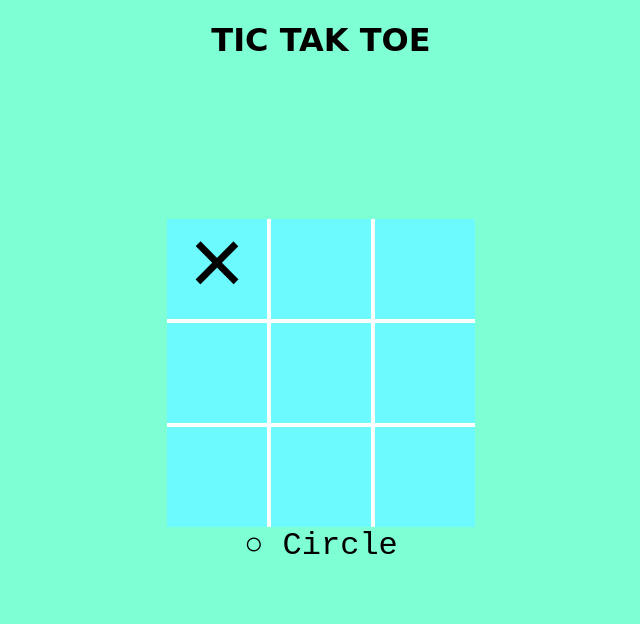
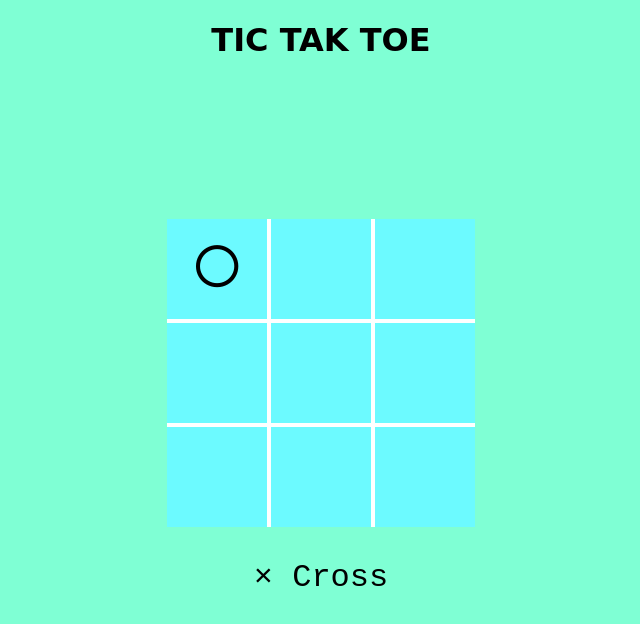
Before and after one commit to achyuth-k-t1/project1, a plain HTML site: page index.html in a window 1280 px wide. Both pictures are taken after a click on the element 538 px from the left and 271 px from the top of the page. Shown: the whole page, without its empty margins (319-959 px from the left). Drawn offline with Linux system fonts and the light colour scheme.

Commit message:
slight changes

```diff
--- a/index.html
+++ b/index.html
@@ -26,7 +26,7 @@
       <div class="x h" id="8"></div>
       <div class="x i" id="9"></div>
   </div>
-  <div class="result">&#215; Cross</div>
+  <div class="result"></div>
 
   </div>
 
--- a/javascript.js
+++ b/javascript.js
@@ -1,6 +1,13 @@
+let array=[undefined, undefined, undefined,undefined, undefined, undefined,undefined, undefined, undefined]
+let random=parseInt(Math.random()*2)
+let value;
+if(random==0){value='&#215;'
+document.querySelector('.result').innerHTML=`${value} Cross`
+}
+else {value='&#x25CB;'
+document.querySelector('.result').innerHTML=`${value} Circle`
+}
 
-let array=[undefined, undefined, undefined,undefined, undefined, undefined,undefined, undefined, undefined]
-let value='&#215;'
 let cnt=0;
 let input=document.querySelectorAll('.x')
 input.forEach(function(element){
@@ -14,8 +21,8 @@ input.forEach(function(element){
         element.innerHTML=value
         if(value==='&#215;')value='&#x25CB;'
         else value='&#215;'
-        let val;
-        if(value=='X')val="Cross"
+        var val;
+        if(value=='&#215;')val="Cross"
         else val="Circle"
         document.querySelector('.result').innerHTML=`${value} ${val}`
 
--- a/style.css
+++ b/style.css
@@ -38,6 +38,7 @@ h1{
 }
 .result{
   font-size: 2rem;
+  margin-top: 1em;
 }
 .y{
   display: flex;
```
